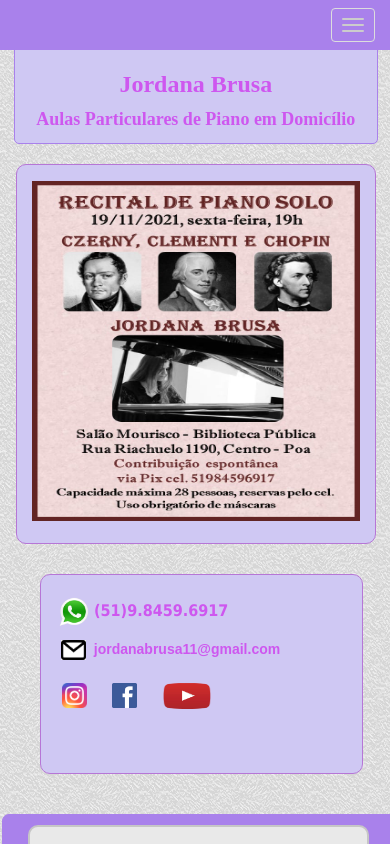
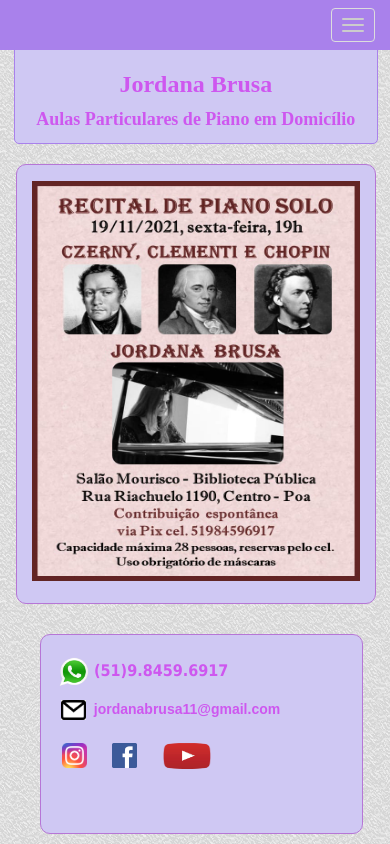
Before and after one commit to GustavoFSProg/pianopoa-netlify, a PHP site: page /PagJordanaNovasPHP/ in a window 390 px wide. Shown: the top 844 px of the page. Run offline with PHP 8.4, Linux system fonts and the light colour scheme; some web fonts are replaced.

Commit message:
terminando

```diff
--- a/css/index-b.css
+++ b/css/index-b.css
@@ -1386,15 +1386,15 @@ nav.navbar-default {
 @media screen and (max-width: 800px) {
   .fotos-doisB {
     width: 100%;
-    height: 380px;
+    height: 440px;
     margin-left: 1px;
   }
 
   .fotos-doisB img {
     width: 100%;
-    height: 340px;
+    height: 400px;
     margin-top: 1px;
-    background: red;
+    /* background: red; */
   }
 }
 
```
